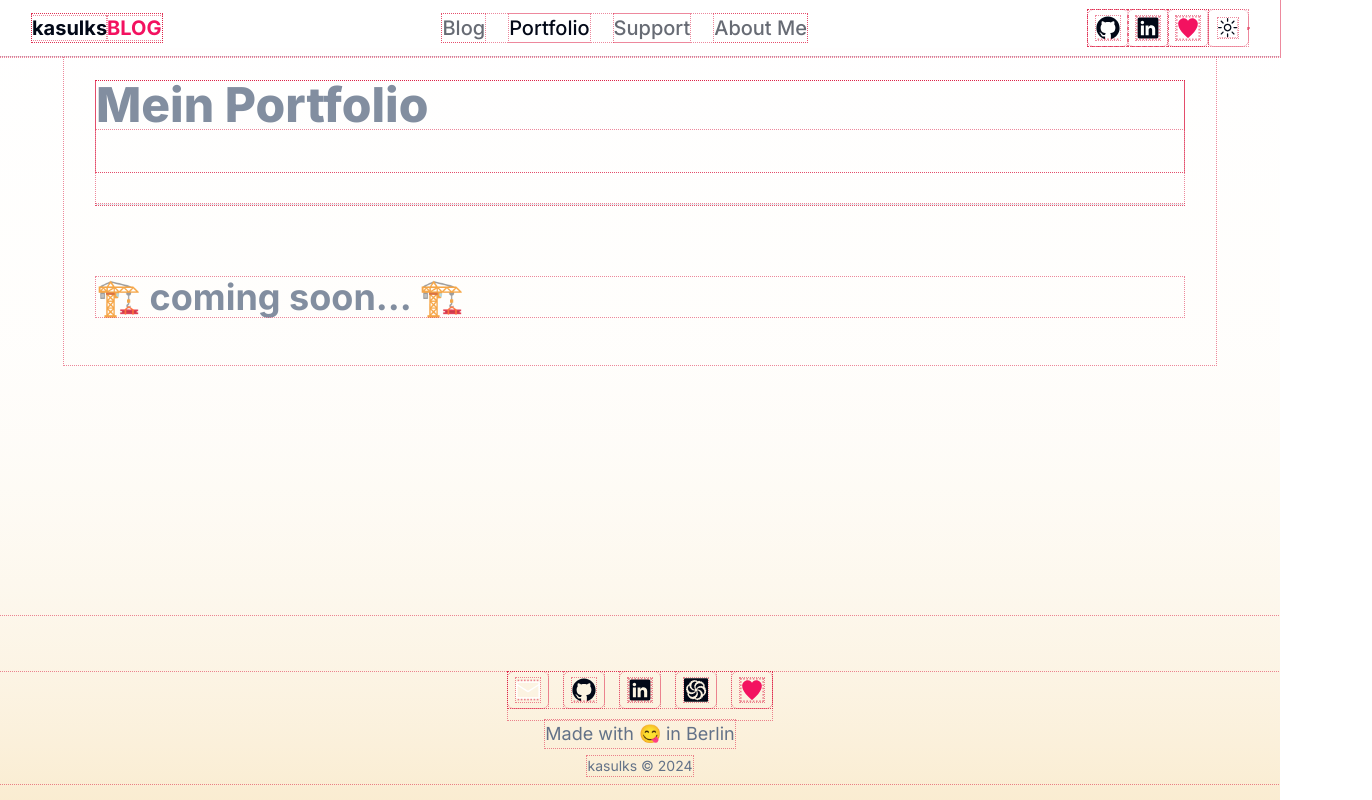
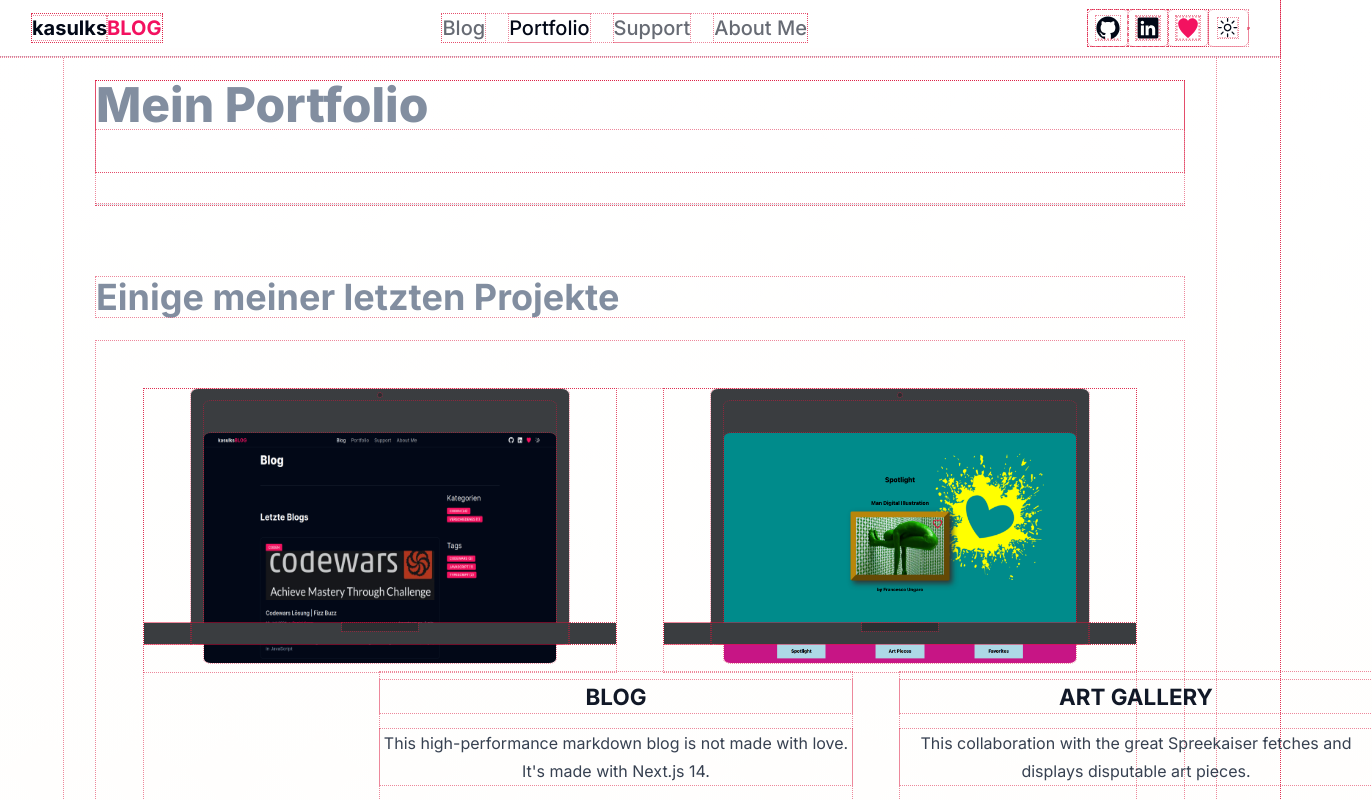
Before and after one commit to kasulk/blog, a Next.js app: page /portfolio in a window 1280 px wide. Shown: the top 800 px of the page, 1372 px wide, since content can reach past the window. Built offline with nearby package versions, Linux system fonts and the light colour scheme.

Commit message:
implement Laptop and LaptopDescription into PortfolioPage

```diff
--- a/src/app/portfolio/page.tsx
+++ b/src/app/portfolio/page.tsx
@@ -1,7 +1,10 @@
 import { Metadata } from "next";
+import { PageHeader } from "@/components";
 import { H2 } from "@/components/Headings";
-import { PageHeader } from "@/components";
-import { siteConfig } from "@/config";
+import { ExternalLink } from "@/components/Links";
+import { Laptop, LaptopDescription } from "@/components/PortfolioPage/Laptop";
+import { siteConfig, projects } from "@/config";
+import { slugify } from "@/lib/utils";
 
 export const metadata: Metadata = {
   title: `Projekte | ${siteConfig.name}`,
@@ -15,7 +18,46 @@ export default function PortfolioPage() {
         Mein Portfolio
       </PageHeader>
 
-      <H2 className="text-muted-foreground/80">🏗 coming soon... 🏗</H2>
+      <H2 className="text-muted-foreground/80">
+        Einige meiner letzten Projekte
+      </H2>
+
+      <section
+        id="projects"
+        className="m-0 flex h-full flex-col p-12 pb-20 text-center"
+      >
+        {/* grid-container */}
+        <div className="mb-24 grid grid-cols-1 gap-12 gap-y-48 p-0 md:grid-cols-3 xl:grid-cols-2 xl:gap-y-44">
+          {projects.map((project) => {
+            const { name, description, title, url, image, technologies } =
+              project;
+
+            return (
+              // project-tile
+              <div
+                key={"project-" + slugify(name)}
+                // magic to make width & height ratio fixed, but dynamically together
+                className="relative h-full w-full pt-[60%]"
+                title={title || description}
+              >
+                <ExternalLink href={url}>
+                  <Laptop
+                    imageSrc={image.src}
+                    imageAlt={image.alt || title || description}
+                  />
+                </ExternalLink>
+                <LaptopDescription
+                  name={name}
+                  description={description}
+                  technologies={technologies}
+                />
+              </div>
+            );
+          })}
+        </div>
+
+        {/* <a href="" target="_blank" id="show-all-button"> Show all </a> */}
+      </section>
     </>
   );
 }
```
